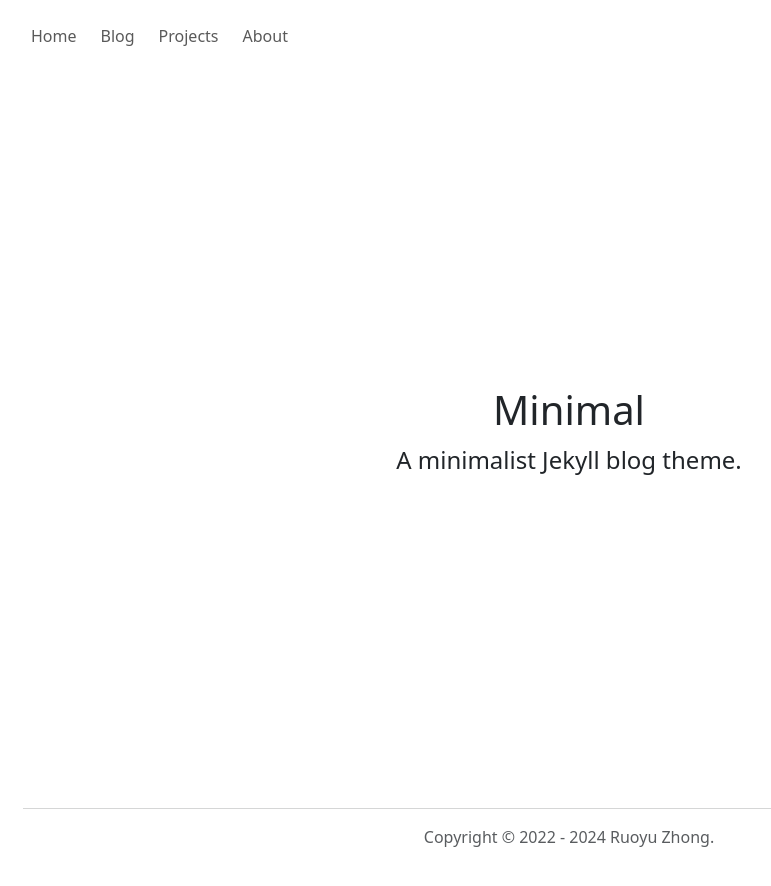
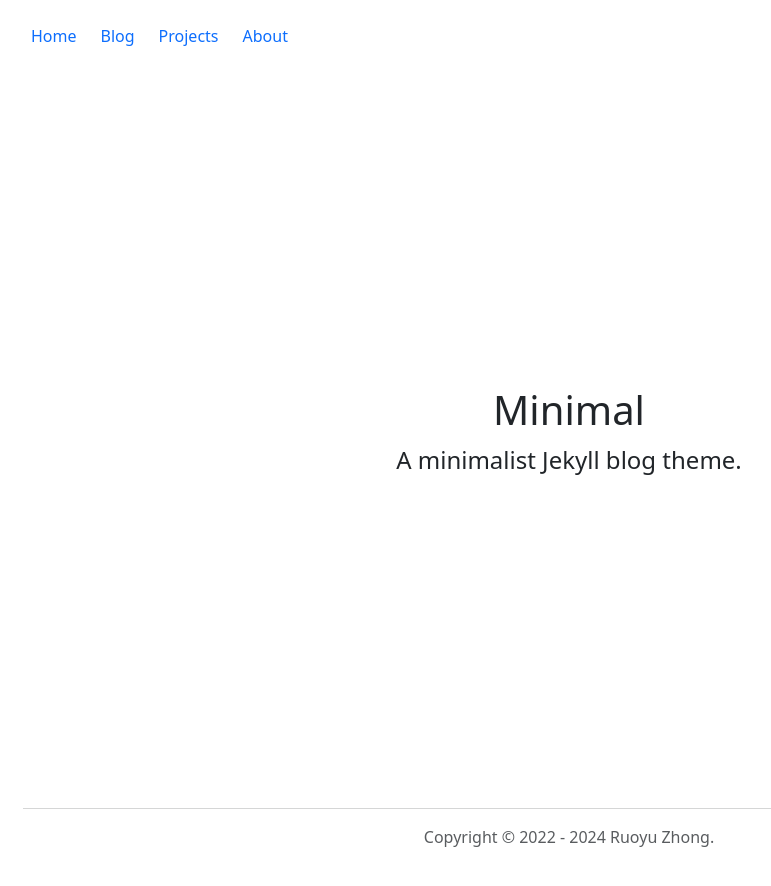
Before and after one commit to ZhongRuoyu/minimal, a Jekyll site: the page built from pages/index.md, in a window 1280 px wide. Shown: the top 886 px of the page, without its empty margins (71-842 px from the left). Built offline with Jekyll 4.4.1, drawn with Linux system fonts in a browser that asks for light colours; comment, search, counter and statistics services are not loaded.

Commit message:
Fix style

```diff
--- a/_includes/navigation.html
+++ b/_includes/navigation.html
@@ -1,7 +1,7 @@
 <nav class="navbar navbar-expand">
-    <ul class="navbar-nav">
+    <ul class="nav">
         <li class="nav-item me-2">
-            <a class="nav-link px-2 py-0" href="{{ site.url | append: site.baseurl }}/">Home</a>
+            <a class="nav-link text-nowrap px-2 py-0" href="{{ site.url | append: site.baseurl }}/">Home</a>
         </li>
         {% for item in site.navigation_items %}
         <li class="nav-item me-2">
```
